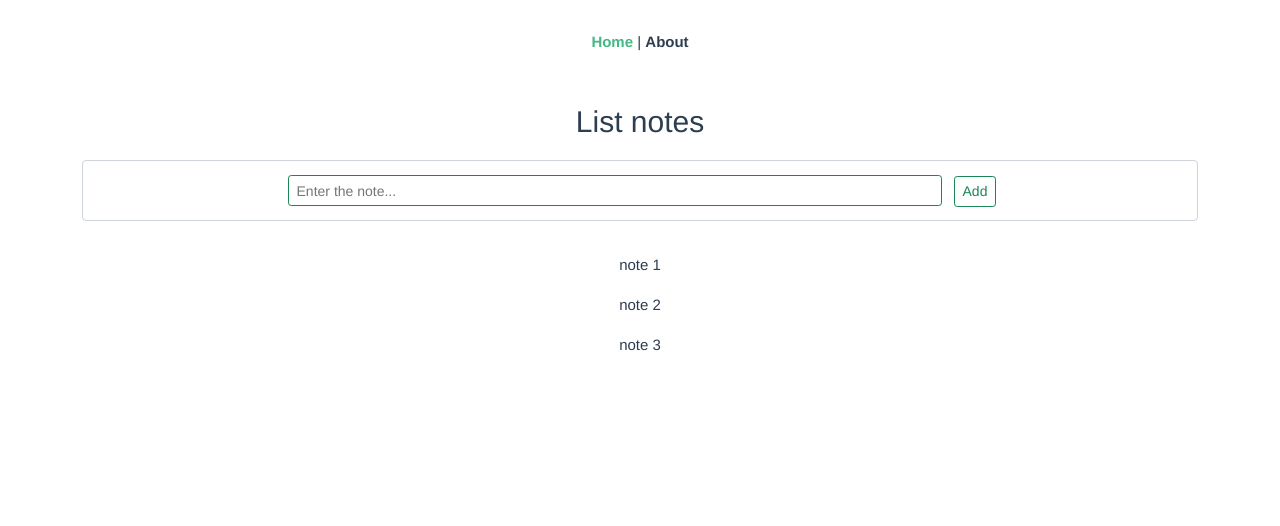
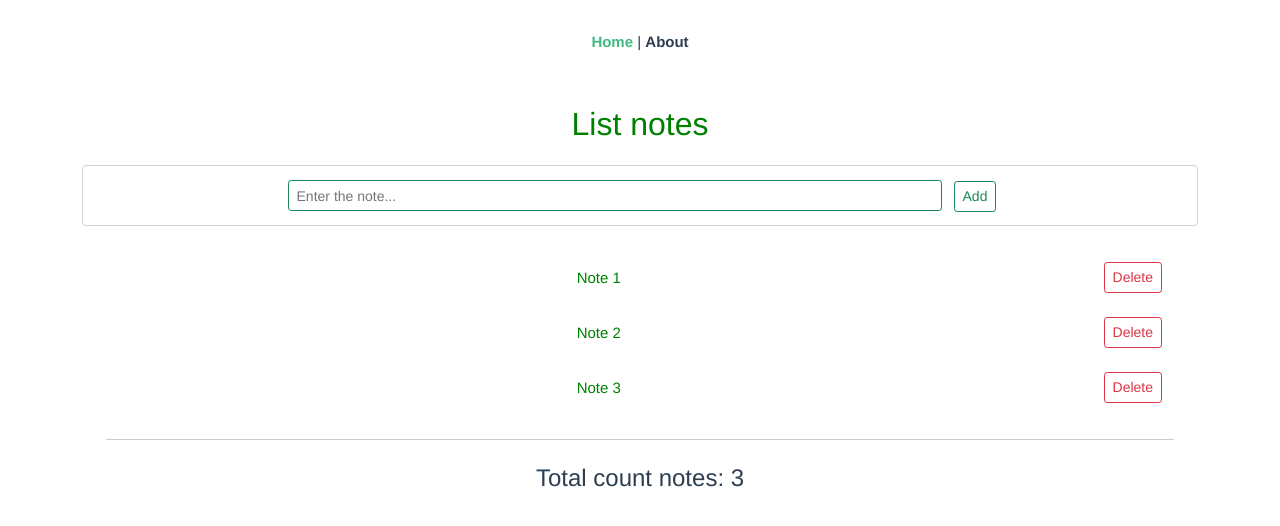
Before and after one commit to EleonoraPavlova/project, a Vue app: page / in a window 1280 px wide. Shown: the top 526 px of the page. Built offline with nearby package versions, Linux system fonts and the light colour scheme.

Commit message:
added some functionality

```diff
--- a/src/assets/base.css
+++ b/src/assets/base.css
@@ -45,3 +45,10 @@ body {
 li {
     list-style: none;
 }
+
+.dt {
+  font-weight: 700;
+}
+.success {
+    color: green;
+}
--- a/src/components/ArrayNotes.vue
+++ b/src/components/ArrayNotes.vue
@@ -1,12 +1,25 @@
 <template>
-	<div class="list p-2">
-		<li class="list-item"><slot /></li>
+	<div class="p-2 d-flex align-items-center">
+		<div class="me-3 flex-grow-1"><slot /></div>
+		<div class="d-flex justify-content-center">
+			<MyButtons
+				color="btn-outline-danger"
+				size="btn-sm"
+				@click="$emit('click')"
+				>Delete</MyButtons
+			>
+		</div>
 	</div>
 </template>
 
 <script>
+import MyButtons from "./MyButtons.vue";
 export default {
 	name: "ArrayNotes",
+	components: {
+		MyButtons,
+	},
+	emits: ["click"],
 	data() {
 		return {};
 	},
--- /dev/null
+++ b/src/components/TotalCount.vue
@@ -0,0 +1,12 @@
+<template>
+	<h4 class="m-4"><slot /></h4>
+</template>
+
+<script>
+export default {
+	name: "TotalCounter",
+};
+</script>
+
+<style>
+</style>
--- a/src/main.js
+++ b/src/main.js
@@ -5,4 +5,6 @@ import store from "./store";
 import "./assets/base.css";
 import "./assets/normalize.css";
 
+
+
 createApp(App).use(store).use(router).mount("#app");
--- a/src/views/HomeView.vue
+++ b/src/views/HomeView.vue
@@ -1,7 +1,14 @@
 <template>
 	<div class="container">
 		<div class="div">
-			<h1>{{ title }}</h1>
+			<h1
+				:style="{
+					color: inputValue.length < 10 ? 'green' : 'gray',
+					fontSize: inputValue.length < 6 ? '2rem' : '1.7rem',
+				}"
+			>
+				{{ title }}
+			</h1>
 			<div class="form-control">
 				<MyInput
 					v-model="inputValue"
@@ -14,8 +21,18 @@
 				>
 			</div>
 			<div class="m-4">
-				<ArrayNotes v-for="note in notes" :key="note">{{ note }}</ArrayNotes>
+				<ArrayNotes
+					v-for="(note, index) in notes"
+					:key="note"
+					@click="deleteNote(index)"
+					><span :class="note.length > 5 ? 'success' : 'dt'">{{
+						toUpperCaseFirstLetter(note)
+					}}</span></ArrayNotes
+				>
 			</div>
+			<div v-if="notes.length === 0">No notes</div>
+			<hr class="m-4" />
+			<TotalCount>Total count notes: {{ notes.length }} </TotalCount>
 		</div>
 	</div>
 </template>
@@ -24,6 +41,7 @@
 import MyButtons from "../components/MyButtons.vue";
 import MyInput from "../components/MyInput.vue";
 import ArrayNotes from "../components/ArrayNotes.vue";
+import TotalCount from "../components/TotalCount.vue";
 
 export default {
 	name: "HomeView",
@@ -31,14 +49,23 @@ export default {
 		MyButtons,
 		MyInput,
 		ArrayNotes,
+		TotalCount,
 	},
 	data() {
 		return {
+			// counter: 0,
 			title: "List notes",
 			placeholder: "Enter the note...",
 			inputValue: "",
 			notes: ["note 1", "note 2", "note 3"],
 		};
+	},
+	watch: {
+		inputValue(value) {
+			if (value.length > 20) {
+				this.inputValue = "";
+			}
+		},
 	},
 	methods: {
 		addNote() {
@@ -54,6 +81,12 @@ export default {
 				this.count--;
 			}
 		},
+		deleteNote(index) {
+			this.notes.splice(index, 1);
+		},
+		toUpperCaseFirstLetter(item) {
+			return item[0].toUpperCase() + item.slice(1);
+		},
 	},
 };
 </script>
--- a/vue.config.js
+++ b/vue.config.js
@@ -1,4 +1,5 @@
 const { defineConfig } = require("@vue/cli-service");
 module.exports = defineConfig({
   transpileDependencies: true,
+  publicPath: process.env.NODE_ENV === "production" ? "/big-project/" : "/",
 });
```
Also changed, not shown: public/404.html (added, +19 -0 lines), 1 other file (tests, documents, lock files or other folders).
